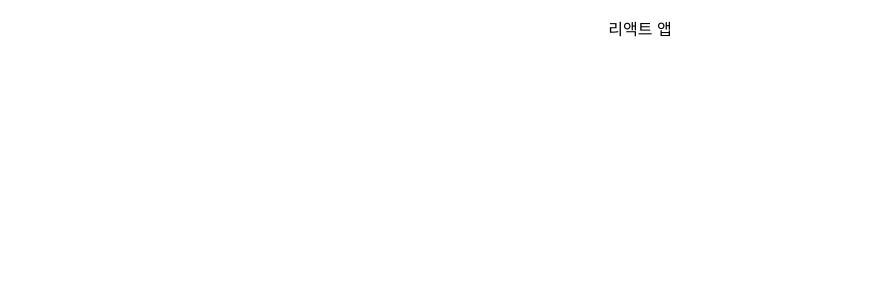
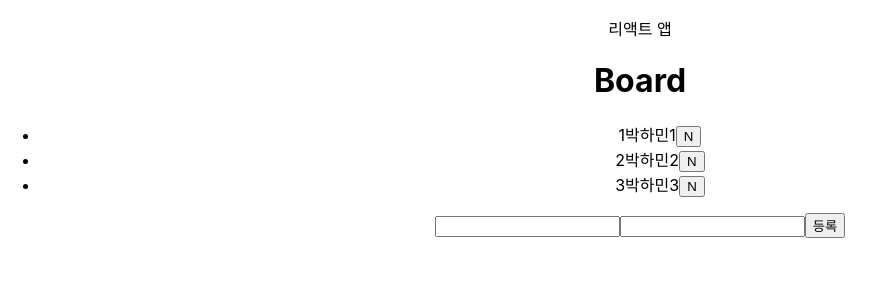
Before and after one commit to JaroInside/react-sutdy, a React (Create React App) app: page / in a window 1280 px wide. Shown: the top 300 px of the page, without its empty margins (0-885 px from the left). Built offline with nearby package versions, Linux system fonts and the light colour scheme.

Commit message:
-error find-

```diff
--- a/package.json
+++ b/package.json
@@ -3,6 +3,7 @@
   "version": "0.1.0",
   "private": true,
   "dependencies": {
+    "prop-types": "^15.7.2",
     "react": "^16.8.6",
     "react-dom": "^16.8.6",
     "react-scripts": "3.0.0"
@@ -16,7 +17,8 @@
   "eslintConfig": {
     "extends": [
       "react-app",
-      "airbnb"
+      "airbnb",
+      "prettier"
     ],
     "rules": {
       "react/prefer-stateless-function": 0,
@@ -40,7 +42,6 @@
     ]
   },
   "devDependencies": {
-    "@typescript-eslint/eslint-plugin": "1.x",
     "babel-eslint": "10.x",
     "eslint": "5.x",
     "eslint-config-airbnb": "^17.1.0",
--- /dev/null
+++ b/src/component/Board.js
@@ -0,0 +1,98 @@
+import React, { Component } from 'react';
+import BoardList from './BoardList';
+
+class Board extends Component {
+  state = {
+    data: [
+      {
+        // userSeq: 1,
+        firstName: '하민1',
+        lastName: '박',
+        buttonBool: false,
+      },
+      {
+        // userSeq: 2,
+        firstName: '하민2',
+        lastName: '박',
+        buttonBool: false,
+      },
+      {
+        // userSeq: 3,
+        firstName: '하민3',
+        lastName: '박',
+        buttonBool: false,
+      },
+    ],
+  };
+
+  firstNameDump = '';
+
+  lastNameDump = '';
+
+  /*
+    게시글 불러오는 li 컴포넌트 만들기
+    state에 기존 게시글 6개 만들어 놓기
+    6개 뿌리기
+    하단에 인풋, 버튼 영역 만들기
+    인풋값 받고, 보여주기
+    버튼 눌렀을때 : 1. 인풋 비어있는지 체크 2-1. 비어있으면 얼럿 2-2. 리스트 저장 새로 뿌리기
+  */
+
+  handleChange = e => {
+    if (e.target.name === 'lastNameDump') {
+      this.lastNameDump = e.target.value;
+    }
+    if (e.target.name === 'firstNameDump') {
+      this.firstNameDump = e.target.value;
+    }
+  };
+
+  handleToggle = b => {
+    const { data } = this.state;
+    console.log(data);
+    const newData = data.map((da, i) => {
+      const newData2 = da;
+      if (i === b) newData2.buttonBool = !da.buttonBool;
+      return newData2;
+    });
+    console.log(newData);
+    this.setState(state => {
+      return {
+        ...state,
+      };
+    });
+  };
+
+  render() {
+    const { data } = this.state;
+
+    return (
+      <>
+        <h1>Board</h1>
+        <ul>
+          {data.map((a, b) => (
+            <BoardList
+              num={b + 1}
+              firstName={a.firstName}
+              lastName={a.lastName}
+              key={b}
+              buttonBool={a.buttonBool}
+              toggle={() => this.handleToggle(b)}
+            />
+          ))}
+        </ul>
+        <div>
+          <input name="lastNameDump" type="text" onChange={this.handleChange} />
+          <input
+            name="firstNameDump"
+            type="text"
+            onChange={this.handleChange}
+          />
+          <button type="button">등록</button>
+        </div>
+      </>
+    );
+  }
+}
+
+export default Board;
--- /dev/null
+++ b/src/component/BoardList.js
@@ -0,0 +1,21 @@
+import React, { Component } from 'react';
+
+class BoardList extends Component {
+  state = {};
+
+  render() {
+    const { firstName, lastName, num, buttonBool, toggle } = this.props;
+    return (
+      <li>
+        <span>{num}</span>
+        <span>{lastName}</span>
+        <span>{firstName}</span>
+        <button type="button" onClick={toggle}>
+          {buttonBool ? 'Y' : 'N'}
+        </button>
+      </li>
+    );
+  }
+}
+
+export default BoardList;
--- a/src/containers/App.js
+++ b/src/containers/App.js
@@ -1,137 +1,14 @@
 import React, { Component } from 'react';
 
 import './App.css';
-
-/**
- * Mounting
- * constructor()
- * static getDerivedStateFromProps()
- * render()
- * componentDidMount()
- */
-
-/**
- * Updating
- * static getDerivedStateFromProps()
- * shouldComponentUpdate()
- * render()
- * getSnapshotBeforeUpdate()
- * componentDidUpdate()
- */
-
-/**
- * Unmounting
- * componentWillUnmount()
- */
-
-/**
- * Error Handling
- * <추후에... >
- * static getDerivedStateFromError()
- * componentDidCatch()
- */
+import Board from '../component/Board';
 
 class App extends Component {
-  constructor(props) {
-    console.log('constructor');
-    super(props);
-  }
-
-  // componentWillMount() {
-  //   // 컴포넌트 렌더링 직전 호출. v17부터 용도 폐기
-  //   console.log('componentWillMount');
-  // }
-
-  static getDerivedStateFromProps(nextProps, prevState) {
-    /**
-     * componentWillReveiveProps 대신 사용
-     * 정적 메소드로 사용한다는 점.
-     * 클래스 내에만 존재, 인스턴스에는 존재하지 않음
-     */
-    console.log('getDerivedStateFromProps');
-    console.log(nextProps);
-    console.log(prevState);
-    // 만약 props에 따라 state 변화 시킨다면, 로직 진행 후, 변경된 state를 객체 형태로 리턴
-    return {};
-  }
-
-  componentDidMount() {
-    /**
-     * 컴포넌트 렌더링 시에 호출.
-     * 외부 라이브러리 연동시, ajax 요청시, DOM 관련 작업에 사용
-     */
-    console.log('componentDidMount');
-  }
-
-  // componentWillReveiveProps(nextProps) {
-  //   /**
-  //    * 컴포넌트가 새로운 props 받을 때 호출
-  //    * state가 props에 따라 변해야 되는 로직 쓸 때 주로 씀
-  //    * v17때 폐기 예정
-  //    */
-  //   console.log('componentWillReveiveProps');
-  //   console.log(`props: ${this.props} / nextProps: ${nextProps}`);
-  // }
-
-  shouldComponentUpdate(nextProps, nextState) {
-    /**
-     * props, state 값이 변하기 직전 호출.
-     * return 값이 true이면 렌더링 진행, false면 멈춘다.
-     * 즉 개발자의 로직으로 쓸모없는 렌더링을 막아서 성능 최적화를 하게 하는 함수
-     */
-    console.log('shouldComponentUpdate');
-    console.log(nextProps);
-    console.log(nextState);
-    return true;
-  }
-
-  // componentWillUpdate(nextProps, nextState) {
-  //   /**
-  //    * shouldComponentUpdate가 호출 된 뒤 호출되는데,
-  //    * 주로 컴포넌트 CSS 애니메이션 효과를 초기화 하거나, 이벤트 리스너 제거시 사용.
-  //    * 하지만 곧 폐기되는 함수
-  //    */
-  //   console.log('componentWillUpdate');
-  //   console.log(nextProps);
-  //   console.log(nextState);
-  // }
-
-  componentDidUpdate(prevProps, prevState, snapshot) {
-    /**
-     * 이 메소드가 실행되는 시점에서 이미 렌더링이 종료되고 props와 state 는 변경된 상태
-     * 여기서 이전의 값들을 통해 Dom 조작을 할수 있다.
-     * https://reactjs.org/docs/react-component.html?utm_source=caibaojian.com#getsnapshotbeforeupdate
-     */
-    console.log('componentDidUpdate');
-    console.log(prevProps);
-    console.log(prevState);
-    console.log(snapshot);
-  }
-
-  componentWillUnmount() {
-    /**
-     * 컴포넌트 제거 직전 호출된다.
-     * 컴포넌트에 등록된 이벤트를 제거하거나, 필요없는 인스턴스 제거 해주는 로직이 들어간다.
-     */
-    console.log('componentWillUnmount');
-  }
-
-  getSnapshotBeforeUpdate(prevProps, prevState) {
-    /**
-     * render 이후에 실행
-     * 이전의 props와 state를 가져온다.
-     * 여기서의 return 값은 이후 componentDidUpdate의 세번째 parameter로 가져온다.
-     */
-    console.log('getSnapshotBeforeUpdate');
-    console.log(prevProps);
-    console.log(prevState);
-    return null;
-  }
-
   render() {
     return (
       <div className="App">
         <p>리액트 앱</p>
+        <Board />
       </div>
     );
   }
```
Also changed, not shown: 1 other file (tests, documents, lock files or other folders).
